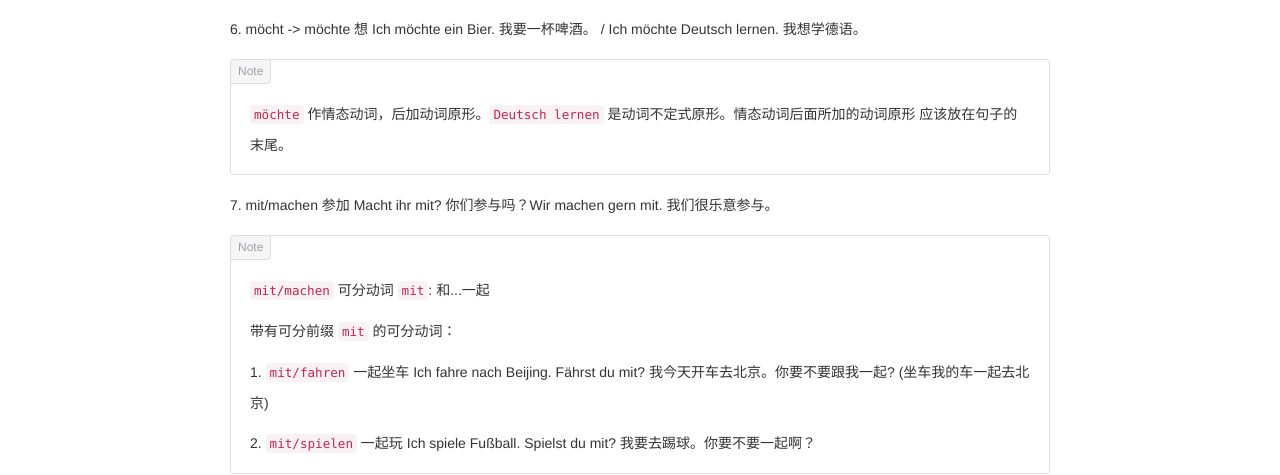
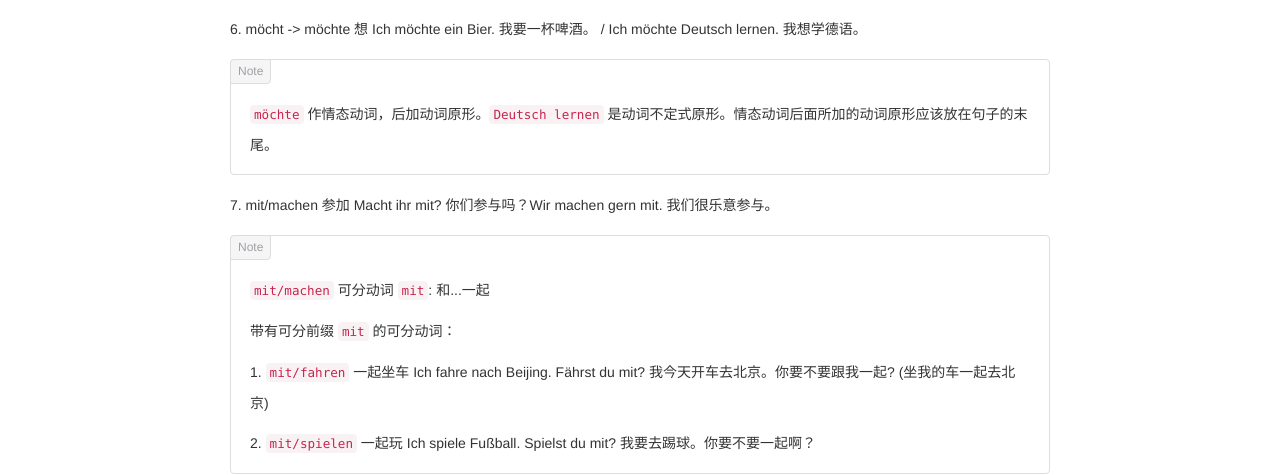
Before and after one commit to Frederick-S/GermanGarden, a Jekyll site: the page built from _posts/Passwort Deutsch/A1/2013-07-13-lektion-3-1.html, in a window 1280 px wide and 900 px high, scrolled down 801 px. Shown: the part 154-629 px from the top of the window. Built offline with Jekyll 4.4.1, drawn with Linux system fonts in a browser that asks for light colours; nearby versions of some CDN libraries; comment, search, counter and statistics services are not loaded.

Commit message:
Update Lektion 3

```diff
--- a/_posts/Passwort Deutsch/A1/2013-07-13-lektion-3-1.html
+++ b/_posts/Passwort Deutsch/A1/2013-07-13-lektion-3-1.html
@@ -48,8 +48,7 @@ tags: ['Passwort Deutsch', 'Passwort Deutsch A1', 'Passwort Deutsch A1 Lektion 3
 </p>
 <div class="note">
     <p>
-        <code>möchte</code> 作情态动词，后加动词原形。<code>Deutsch lernen</code> 是动词不定式原形。情态动词后面所加的动词原形
-        应该放在句子的末尾。
+        <code>möchte</code> 作情态动词，后加动词原形。<code>Deutsch lernen</code> 是动词不定式原形。情态动词后面所加的动词原形应该放在句子的末尾。
     </p>
 </div>
 <p>
@@ -63,7 +62,7 @@ tags: ['Passwort Deutsch', 'Passwort Deutsch A1', 'Passwort Deutsch A1 Lektion 3
         带有可分前缀 <code>mit</code> 的可分动词：
     </p>
     <p>
-        1. <code>mit/fahren</code> 一起坐车 Ich fahre nach Beijing. Fährst du mit? 我今天开车去北京。你要不要跟我一起? (坐车我的车一起去北京)
+        1. <code>mit/fahren</code> 一起坐车 Ich fahre nach Beijing. Fährst du mit? 我今天开车去北京。你要不要跟我一起? (坐我的车一起去北京)
     </p>
     <p>
         2. <code>mit/spielen</code> 一起玩 Ich spiele Fußball. Spielst du mit? 我要去踢球。你要不要一起啊？
--- a/_posts/Passwort Deutsch/A1/2013-07-14-lektion-3-4.html
+++ b/_posts/Passwort Deutsch/A1/2013-07-14-lektion-3-4.html
@@ -57,7 +57,7 @@ tags: ['Passwort Deutsch', 'Passwort Deutsch A1', 'Passwort Deutsch A1 Lektion 3
 </p>
 <div class="note">
     <p>
-        <code>Ich sehe gern Filme</code> = <code>Ich gehe gern ink Kino</code>
+        <code>Ich sehe gern Filme</code> = <code>Ich gehe gern ins Kino</code>
     </p>
 </div>
 <p>
--- a/_posts/Passwort Deutsch/A1/2013-07-14-lektion-3-5.html
+++ b/_posts/Passwort Deutsch/A1/2013-07-14-lektion-3-5.html
@@ -70,7 +70,7 @@ tags: ['Passwort Deutsch', 'Passwort Deutsch A1', 'Passwort Deutsch A1 Lektion 3
     <li>Wann ist Frau Braun dran? 什么时候轮到 Braun 女士呢？</li>
 </ul>
 <ul class="item-list">
-    <li>Wir gehen <u>um neunzehn Uhr dreißig</u> ink Kino. 我们19点30分去看电影。</li>
+    <li>Wir gehen <u>um neunzehn Uhr dreißig</u> ins Kino. 我们19点30分去看电影。</li>
     <li>Wann geht Ihr ins Kino? 你们什么时候去看电影呢？</li>
 </ul>
 <p>
--- a/_posts/Passwort Deutsch/A1/2013-07-14-lektion-3-6.html
+++ b/_posts/Passwort Deutsch/A1/2013-07-14-lektion-3-6.html
@@ -75,7 +75,7 @@ tags: ['Passwort Deutsch', 'Passwort Deutsch A1', 'Passwort Deutsch A1 Lektion 3
     <li><code>ihr</code> 和 <code>sein</code> 的中文翻译与其德语意思不能完全划等号！德语中代词的使用与其自然属性没有关系，而是与其语法属性 (词性) 息息相关。</li>
 </ol>
 <h2>Possessivartikel: ihr, sein 物主代词：她的，他的，它的</h2>
-<p>1. sein 他的，它的</p>
+<h3>1. sein 他的，它的</h3>
 <p>物主代词 + 阳性/中性单数：物主代词不变</p>
 <table class="table table-bordered table-striped table-hover">
     <tbody>
@@ -116,7 +116,7 @@ tags: ['Passwort Deutsch', 'Passwort Deutsch A1', 'Passwort Deutsch A1 Lektion 3
         </tr>
     </tbody>
 </table>
-<p>2. ihr 她的</p>
+<h3>2. ihr 她的</h3>
 <p>物主代词 + 阳性/中性单数：物主代词不变</p>
 <table class="table table-bordered table-striped table-hover">
     <tbody>
```
Also changed, not shown: _posts/Passwort Deutsch/A1/2013-07-13-lektion-3-2.html (+9 -6 lines), _posts/Passwort Deutsch/A1/2013-07-13-lektion-3-3.html (+4 -4 lines).
